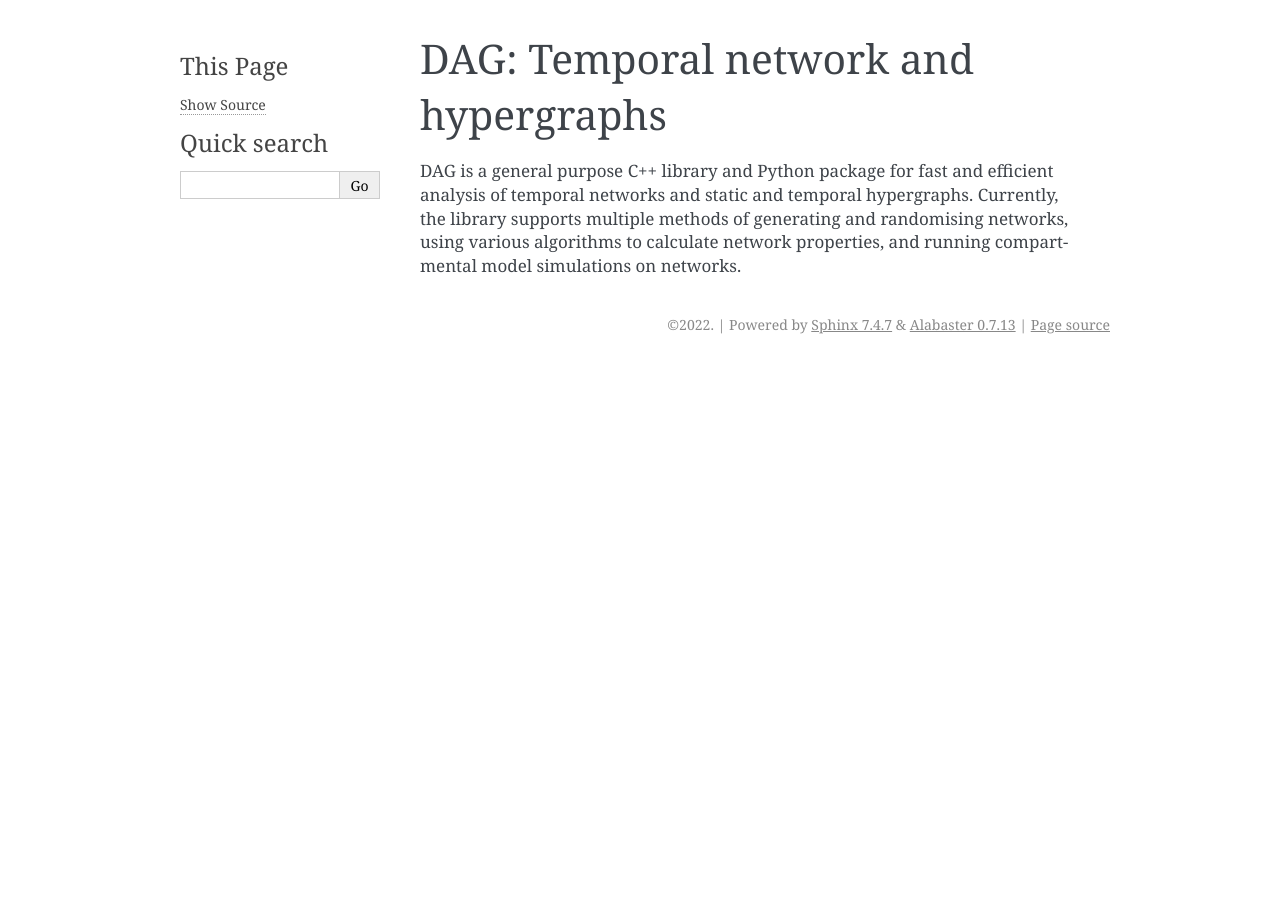
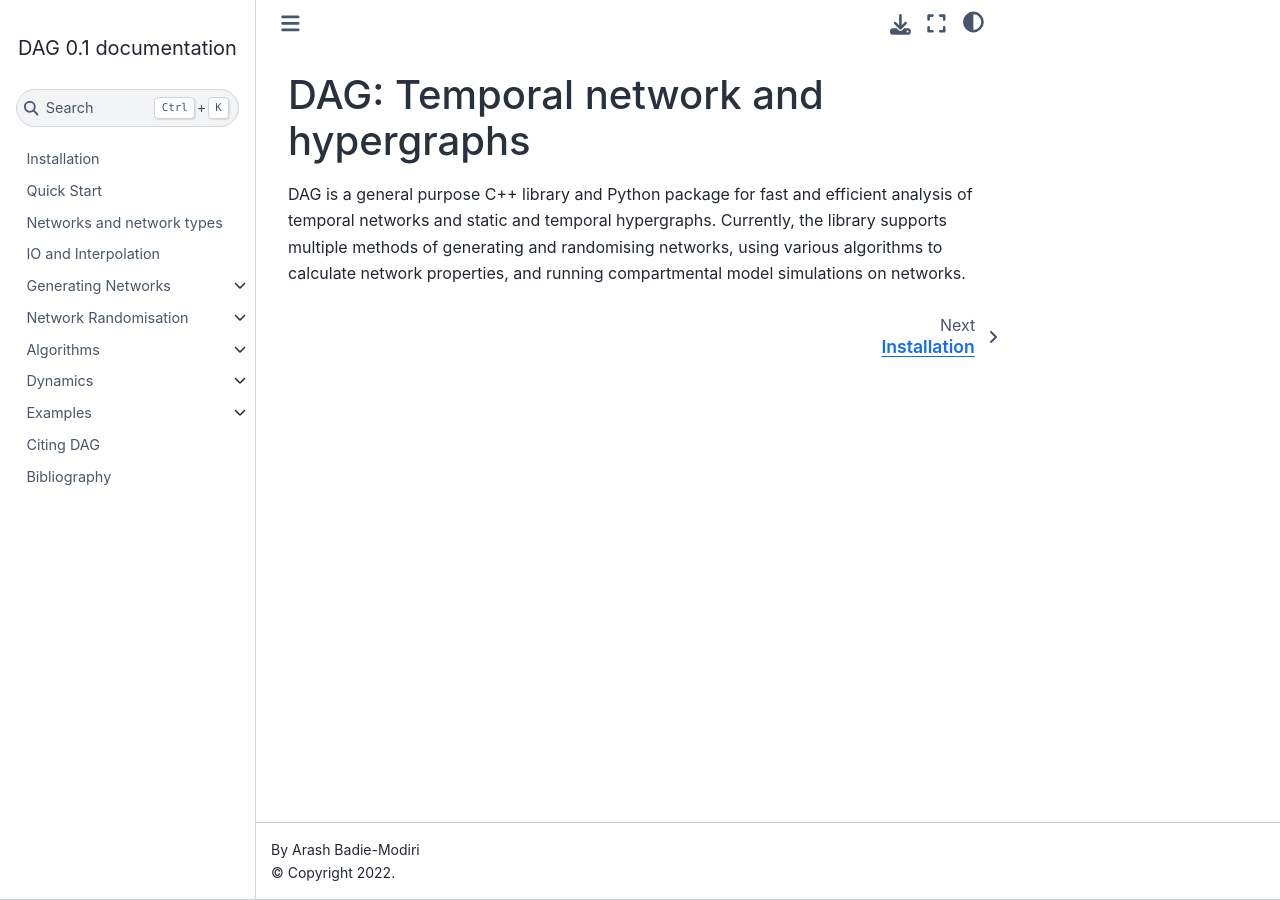
Before and after one commit to reticula-network/reticula-python, a Sphinx documentation site: the page built from docs/index.rst, in a window 1280 px wide. Built offline with Sphinx 7.4.7 and the Sphinx Book theme 1.1.4, drawn with Linux system fonts in a browser that asks for light colours; some of the changed lines change nothing that is shown.

Commit message:
change documentation theme and add dois

```diff
--- a/docs/conf.py
+++ b/docs/conf.py
@@ -66,7 +66,7 @@ bibtex_default_style = 'unsrt'
 # The theme to use for HTML and HTML Help pages.  See the documentation for
 # a list of builtin themes.
 #
-html_theme = 'alabaster'
+html_theme = 'sphinx_book_theme'
 
 # Add any paths that contain custom static files (such as style sheets) here,
 # relative to this directory. They are copied after the builtin static files,
--- a/docs/references.bib
+++ b/docs/references.bib
@@ -30,7 +30,8 @@
   number={4},
   pages={860--910},
   year={2010},
-  publisher={Springer}
+  publisher={Springer},
+  doi={10.1007/s00453-009-9340-1}
 }
 
 @article{chung2002connected,
@@ -41,7 +42,8 @@
   number={2},
   pages={125--145},
   year={2002},
-  publisher={Springer}
+  publisher={Springer},
+  doi={10.1007/PL00012580}
 }
 
 @inproceedings{miller2011efficient,
@@ -50,5 +52,6 @@
   booktitle={International Workshop on Algorithms and Models for the Web-Graph},
   pages={115--126},
   year={2011},
-  organization={Springer}
+  organization={Springer},
+  doi={10.1007/978-3-642-21286-4_10}
 }
```
Also changed, not shown: 1 other file.
